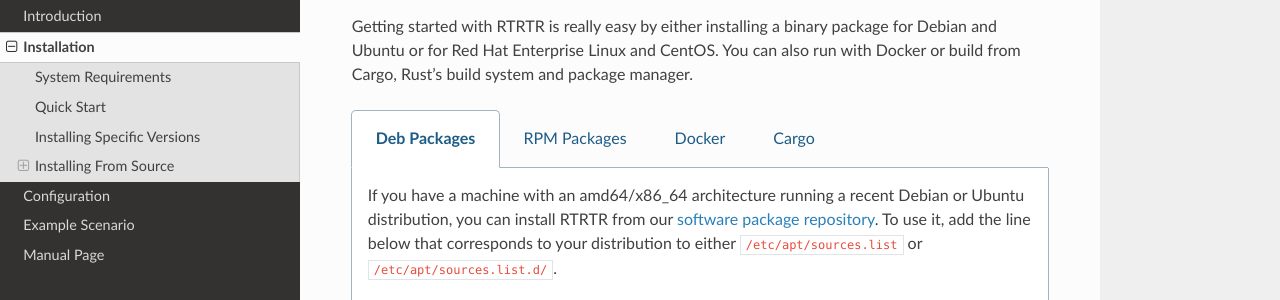
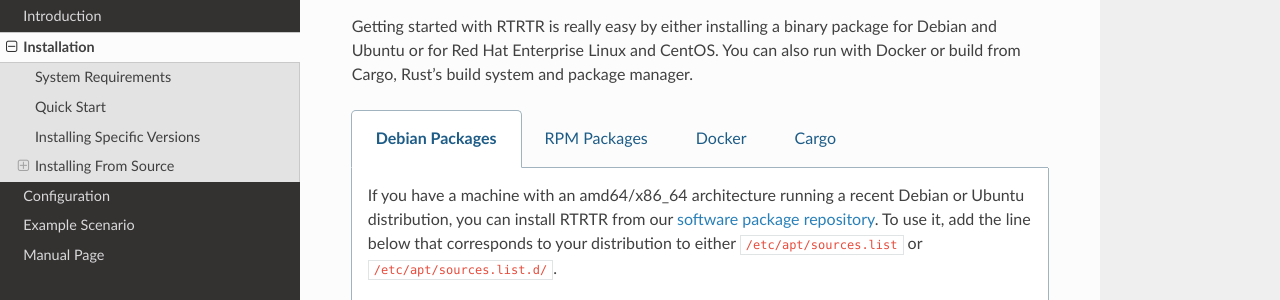
Before and after one commit to NLnetLabs/rtrtr, a Sphinx documentation site: the page built from source/installation.rst, in a window 1280 px wide and 1400 px high, scrolled down 200 px. Shown: the part 129-429 px from the top of the window. Built offline with Sphinx 7.4.7 and the Read the Docs theme 2.0.0, drawn with Linux system fonts in a browser that asks for light colours; some of the changed text lies outside the part shown.

Commit message:
s/Deb/Debian

```diff
--- a/source/installation.rst
+++ b/source/installation.rst
@@ -18,7 +18,7 @@
 
 .. tabs::
 
-   .. group-tab:: Deb Packages
+   .. group-tab:: Debian Packages
 
        If you have a machine with an amd64/x86_64 architecture running a recent
        Debian or Ubuntu distribution, you can install RTRTR from our `software
@@ -198,7 +198,7 @@
 
 .. tabs::
 
-   .. group-tab:: Deb Packages
+   .. group-tab:: Debian Packages
 
        To install release candidates of RTRTR, add the line below that
        corresponds to your distribution to either :file:`/etc/apt/sources.list`
```
